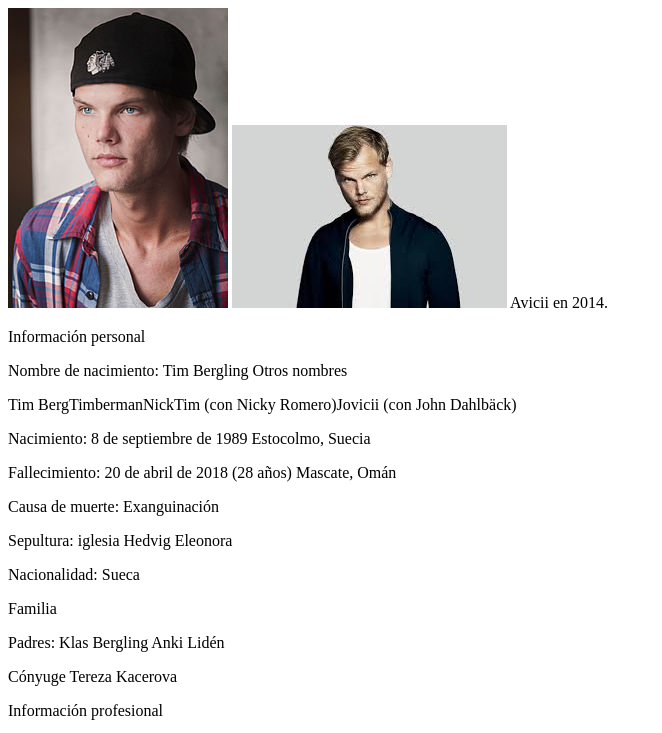
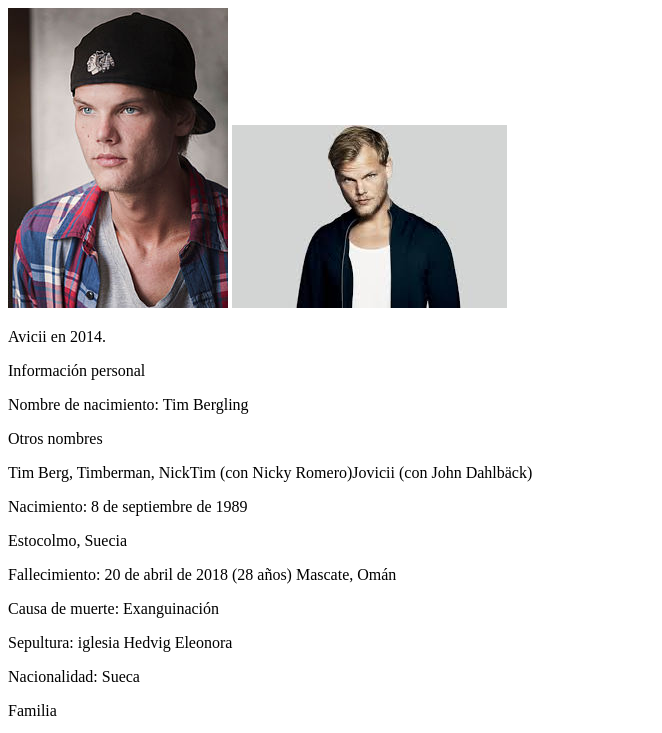
Before and after one commit to Hernandez1317/Hernandez, a plain HTML site: page Timberling.html in a window 1280 px wide. Shown: the top 733 px of the page, without its empty margins (0-662 px from the left). Drawn offline with Linux system fonts and the light colour scheme.

Commit message:
Update Timberling.html

```diff
--- a/Timberling.html
+++ b/Timberling.html
@@ -2,13 +2,13 @@
 	<head>
   <title>Avicii</title>
   <img src="Avicii.JPG">
-  <img src="descarga.JPG">
+  <img src="descarga.JPG"><p>
   <body>Avicii en 2014.<p>
 Información personal<P>
-Nombre de nacimiento: Tim Bergling
+Nombre de nacimiento: Tim Bergling<p>
 Otros nombres<P>
-Tim BergTimbermanNickTim (con Nicky Romero)Jovicii (con John Dahlbäck)<P>
-Nacimiento:  8 de septiembre de 1989
+Tim Berg, Timberman, NickTim (con Nicky Romero)Jovicii (con John Dahlbäck)<P>
+Nacimiento:  8 de septiembre de 1989<p>
 Estocolmo, Suecia<P>
 Fallecimiento:  20 de abril de 2018 (28 años)
 Mascate, Omán<P>
```
